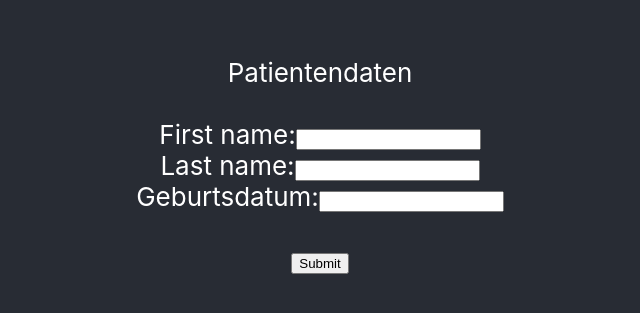
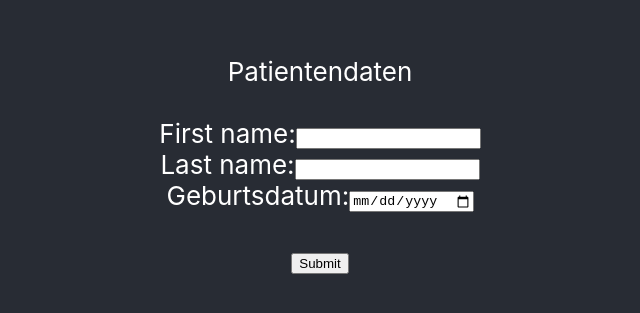
Before and after one commit to suniastar/online-fallregister, a React (Create React App) app in the folder fallregister_frontend/: page / in a window 1280 px wide. Shown: the part 235-548 px from the top of the page, without its empty margins (320-960 px from the left). Built offline with nearby package versions, Linux system fonts and the light colour scheme.

Commit message:
birthday update

```diff
--- a/fallregister_frontend/src/App.css
+++ b/fallregister_frontend/src/App.css
@@ -11,6 +11,10 @@
   .App-logo {
     animation: App-logo-spin infinite 20s linear;
   }
+}
+
+input{
+  margin-left: 10pxs;
 }
 
 .App-header {
--- a/fallregister_frontend/src/App.js
+++ b/fallregister_frontend/src/App.js
@@ -16,7 +16,7 @@ function App() {
   <input type="text" id="lname" name="lname"></input>
   <br></br>
   <label for="birthday">Geburtsdatum:</label>
-  <input type="text" id="birthday" name="birthday"></input>
+  <input type="date" id="birthday" name="birthday"></input>
   <br></br>
   <br></br>
 
```
